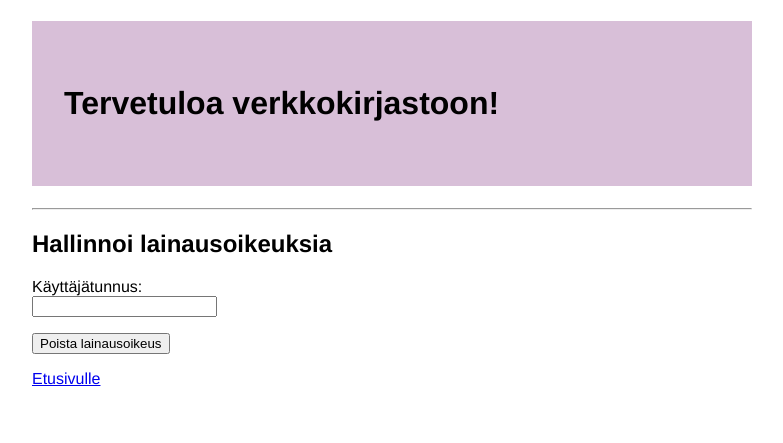
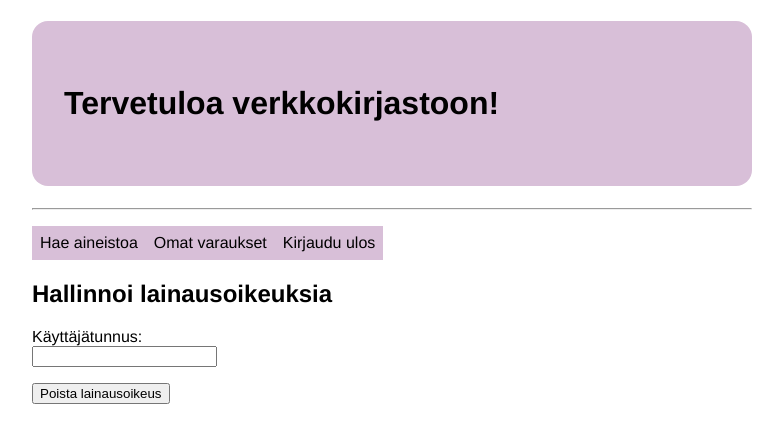
Before and after one commit to jattajulia/Kirjastosovellus, a Flask app: page /admin in a window 1280 px wide. Shown: the top 443 px of the page, without its empty margins (248-1031 px from the left). Run offline with Flask 2, Linux system fonts and the light colour scheme; the visitor is signed in with stand-in values (Sample User, id 1).

Commit message:
improve layout

```diff
--- a/static/main.css
+++ b/static/main.css
@@ -14,4 +14,34 @@ h1 {
 	font-weight: bold;
 	padding: 2em 1em;
 	font-size: 2em;
+	border-radius: .5em;
 }
+
+h1 a {
+	text-decoration: none;
+	color: #000;
+}
+
+a {
+	color: #000;
+}
+
+
+nav li {
+	display: inline-block;
+	padding: .5em;
+	background: thistle;
+}
+
+nav ul {
+	padding: 0;
+}
+
+nav li a {
+	text-decoration: none;
+	color: #000;
+}
+
+nav li:hover {
+	background-color: rgb(175, 122, 175);
+}
--- a/templates/add.html
+++ b/templates/add.html
@@ -17,6 +17,4 @@
 <input type="submit" value="Lisää teos">
 </form>
 <p>
-<a href="/"> Etusivulle </a>
-
 {% endblock %}
--- a/templates/borrowing_privileges.html
+++ b/templates/borrowing_privileges.html
@@ -8,6 +8,5 @@
 <input type="submit" value="Poista lainausoikeus">
 </form>
 <p>
-<a href="/"> Etusivulle </a>
 
 {% endblock %}
--- a/templates/error.html
+++ b/templates/error.html
@@ -4,6 +4,5 @@
 Virhe: {{ message }}
 
 <p>
-<a href="/">Etusivulle</a>
 
 {% endblock %}
--- a/templates/layout.html
+++ b/templates/layout.html
@@ -1,6 +1,25 @@
 <!doctype html>
 <link rel="stylesheet" href="/static/main.css">
+<meta name="viewport" content="width=device-width, initial-scale=1">
 <title>Verkkokirjasto</title>
-<h1>Tervetuloa verkkokirjastoon!</h1>
+<h1><a href="/">Tervetuloa verkkokirjastoon!</a></h1>
 <hr>
+<nav>
+<ul>
+{% if session.user_id %}
+<li> <a href="/search">Hae aineistoa</a>
+<li> <a href="/userreservations">Omat varaukset</a>
+{% if session.user_role == 2 %}
+<li> <a href="/add">Lisää aineistoa</a>
+<li> <a href="/admin">Hallitse lainausoikeuksia</a>
+{% endif %}
+<li> <a href="/logout">Kirjaudu ulos</a>
+</ul>
+</nav>
+{% else %}
+<li><a href="/login">Kirjaudu sisään</a>
+<li><a href="/register">Rekisteröidy käyttäjäksi</a>
+</ul>
+</nav>
+{% endif %}
 {% block content %}{% endblock %}
--- a/templates/login.html
+++ b/templates/login.html
@@ -13,6 +13,5 @@ Salasana:<br><input type="password" name="password">
 <a href="/register">Rekisteröidy verkkokirjaston asiakkaaksi</a>
 
 <p>
-<a href="/">Etusivulle</a>
 
 {% endblock %}
--- a/templates/material.html
+++ b/templates/material.html
@@ -61,6 +61,4 @@ Arvostelu:<br>
 </form>
 {% endif %}
 
-<a href="/">Etusivulle</a>
-
 {% endblock %}
--- a/templates/register.html
+++ b/templates/register.html
@@ -20,6 +20,5 @@ Käyttäjärooli:
 </form>
 
 <p>
-<a href="/login">Etusivulle</a>
 
 {% endblock %}
--- a/templates/reservation.html
+++ b/templates/reservation.html
@@ -3,6 +3,4 @@
 
 Teoksen {{ title }} varaaminen onnistui!
 <p>
-<a href="/">Etusivulle</a>
-
 {% endblock %}
--- a/templates/result.html
+++ b/templates/result.html
@@ -9,6 +9,5 @@ Haullasi löytyi seuraavat tulokset:
 </ul>
 <p>
 
-<a href="/"> Etusivulle </a>
 
 {% endblock %}
--- a/templates/search.html
+++ b/templates/search.html
@@ -9,6 +9,4 @@ Hakusana: <input type = "text" name="query">
 
 </form>
 <p>
-<a href="/">Etusivulle</a>
-
 {% endblock %}
--- a/templates/user_reservations.html
+++ b/templates/user_reservations.html
@@ -10,5 +10,4 @@
 {% endfor %}
 </ul>
 <p>
-<a href="/">Etusivulle</a>
 {% endblock %}
--- a/templates/verification.html
+++ b/templates/verification.html
@@ -5,6 +5,5 @@
 {{ message }}
 
 <p>
-<a href="/">Etusivulle</a>
 
 {% endblock %}
```
Also changed, not shown: templates/index.html (+0 -20 lines).
